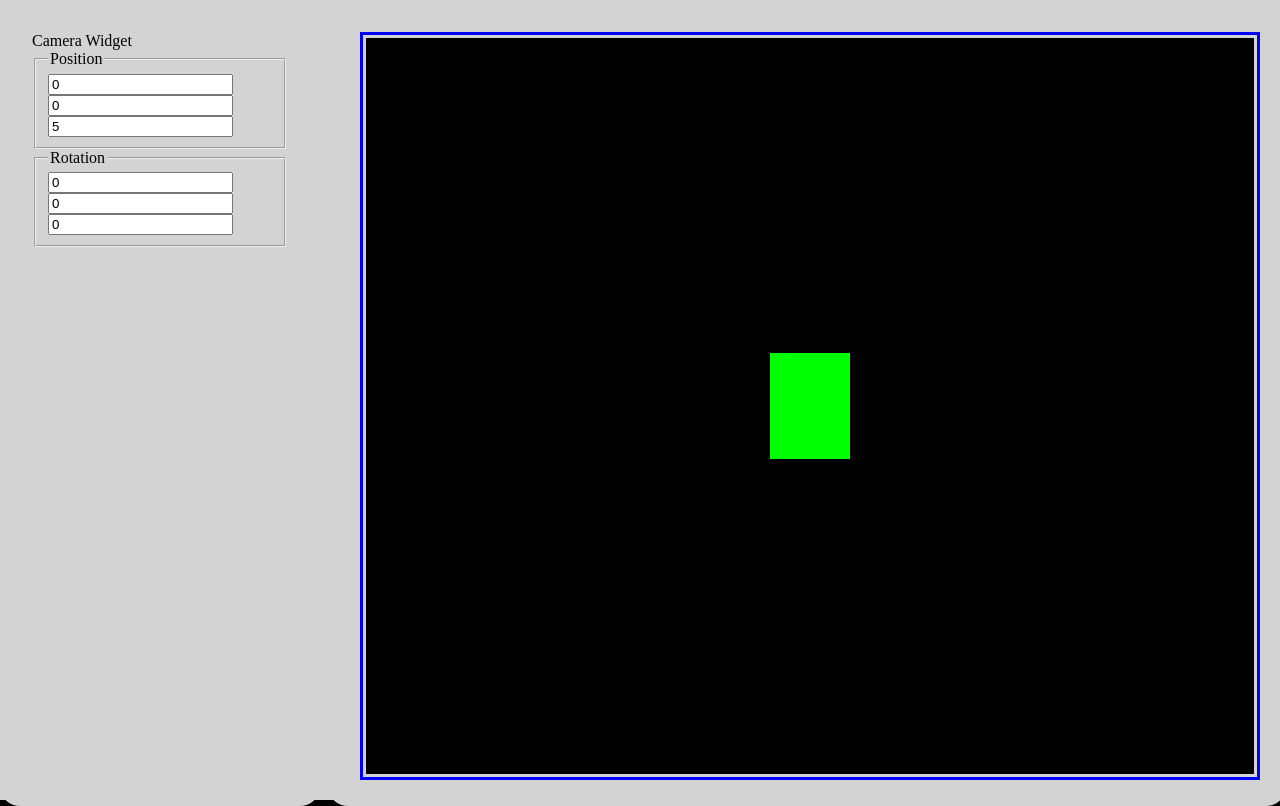
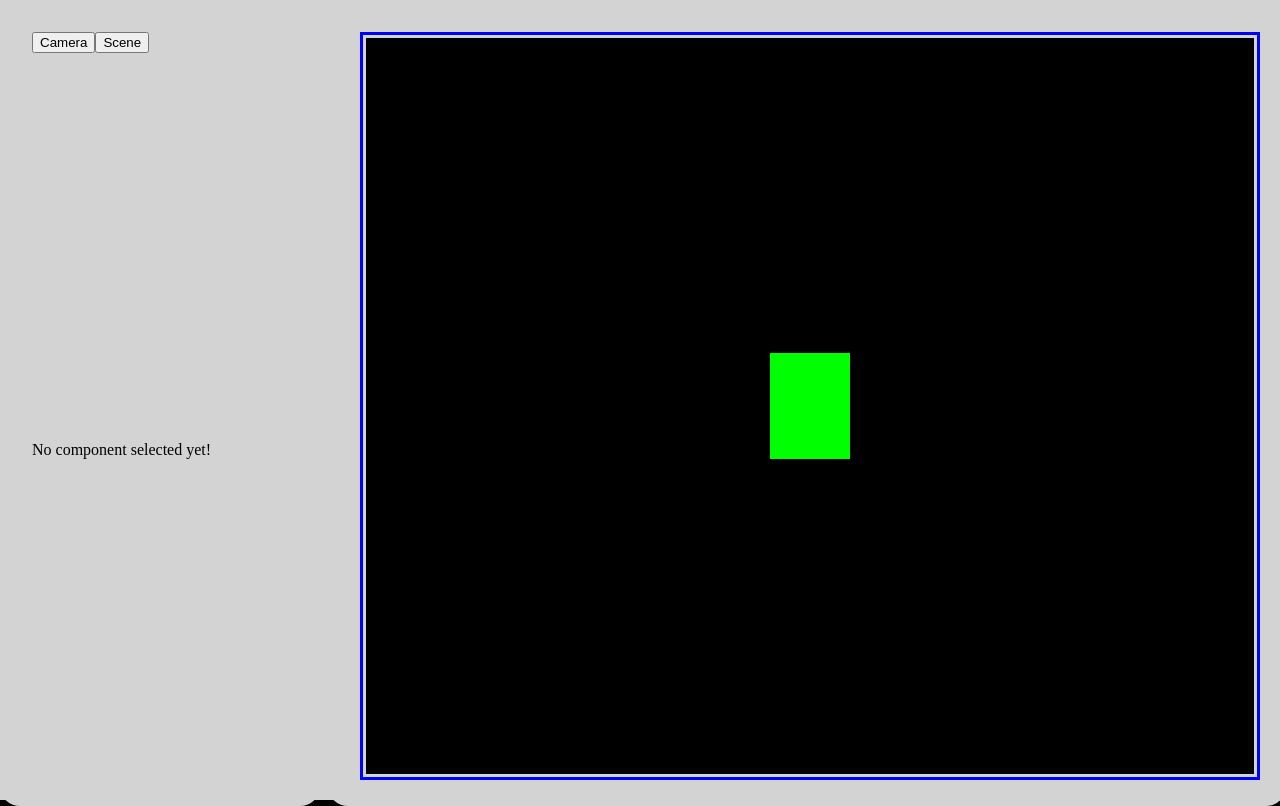
Before and after one commit to svenhemmer/threngine, a Vue app: page / in a window 1280 px wide. Built offline with nearby package versions, Linux system fonts and the light colour scheme.

Commit message:
Make details selectable

```diff
--- a/src/App.vue
+++ b/src/App.vue
@@ -1,6 +1,7 @@
 <template>
   <div class="main-grid">
-    <div class="left"><EntityTreeWidget></EntityTreeWidget></div>
+    <div class="tree"><EntityTreeWidget></EntityTreeWidget></div>
+    <div class="details"><DetailedWidget></DetailedWidget></div>
     <div class="main"><ThreeDPreview></ThreeDPreview></div>
   </div>
 </template>
@@ -8,6 +9,7 @@
 <script setup lang="ts">
  import EntityTreeWidget from './components/EntityTreeWidget.vue';
  import ThreeDPreview from './components/ThreeDPreview.vue';
+ import DetailedWidget from './components/DetailedWidget.vue';
 </script>
 
 <style>
@@ -16,9 +18,10 @@
   height: 100vh;
   display: grid;
   grid-template-columns: 20rem 1fr;
-  grid-template-rows: auto;
+  grid-template-rows: auto auto;
   grid-template-areas:
-    "left main";
+    "tree main"
+    "details main";
   gap: .5rem;
 }
 
@@ -27,8 +30,12 @@
   padding: 2rem;
 }
 
-.left {
-  grid-area: left;
+.tree {
+  grid-area: tree;
+}
+
+.details {
+  grid-area: details;
 }
 
 .main {
--- /dev/null
+++ b/src/components/DetailedWidget.vue
@@ -0,0 +1,25 @@
+<template>
+    <div v-if="!!store.widget">
+        <component :is="store.widget" />
+    </div>
+    <div v-else>
+        No component selected yet!
+    </div>
+</template>
+
+<script lang="ts">
+import { defineComponent } from 'vue';
+import { useSelectionStore } from '../stores';
+import CameraWidget from './three-components/CameraWidget.vue';
+export default defineComponent({
+    components: {
+        CameraWidget
+    },
+    setup() {
+        const store = useSelectionStore();
+        return {
+            store
+        };
+    }
+})
+</script>
--- a/src/components/EntityTreeWidget.vue
+++ b/src/components/EntityTreeWidget.vue
@@ -1,19 +1,50 @@
 <template>
-    <CameraTreeWidget></CameraTreeWidget>
+    <div>
+        <input type="button" @click="toggleCamera" :class="isSelected('camera') ? 'selected': ''" value="Camera">
+        <input type="button" @click="toggleScene" :class="isSelected('scene') ? 'selected': ''" value="Scene">
+    </div>
 </template>
 
 <script lang="ts">
-import CameraTreeWidget from './three-components/CameraWidget.vue';
+import CameraWidget from './three-components/CameraWidget.vue';
+import SceneWidget from './three-components/SceneWidget.vue';
 import { defineComponent } from 'vue';
+import { useSelectionStore } from '../stores';
 
 export default defineComponent({
     name: 'EntityTreeWidget',
     components: {
-        CameraTreeWidget
+        CameraWidget,
+        SceneWidget
     },
     setup() {
+        const selectionStore = useSelectionStore();
+
+        const toggleCamera = () => {
+            selectionStore.widget = selectionStore.widget == CameraWidget ? null: CameraWidget
+        }
+
+        const toggleScene = () => {
+            selectionStore.widget = selectionStore.widget == SceneWidget ? null: SceneWidget
+        }
+
+        const isSelected = (what: 'camera' | 'scene') => {
+            switch(what) {
+                case 'camera': return selectionStore.widget == CameraWidget;
+                case 'scene': return selectionStore.widget == SceneWidget;
+                default: return false;
+            }
+        }
+
         return {
+            toggleCamera, toggleScene, selectionStore, isSelected
         };
     }
 })
 </script>
+
+<style>
+.selected {
+    background-color: green;
+}
+</style>
--- /dev/null
+++ b/src/components/three-components/SceneWidget.vue
@@ -0,0 +1,8 @@
+<template>
+    SceneWidget (to be implemented)
+</template>
+
+<script lang="ts">
+import { defineComponent } from 'vue';
+export default defineComponent({});
+</script>
--- a/src/stores/index.ts
+++ b/src/stores/index.ts
@@ -1 +1,2 @@
+export * from './selection-store';
 export * from './three-store';
--- /dev/null
+++ b/src/stores/selection-store.ts
@@ -0,0 +1,17 @@
+import { defineStore } from "pinia";
+import { shallowRef } from 'vue';
+
+import type { Ref } from 'vue';
+
+import CameraWidget from "../components/three-components/CameraWidget.vue";
+import SceneWidget from "../components/three-components/SceneWidget.vue";
+
+export const useSelectionStore = defineStore('selection', () => {
+    const widget: Ref<
+        null |
+        typeof CameraWidget |
+        typeof SceneWidget
+    > = shallowRef(null);
+
+    return { widget }
+})
```
